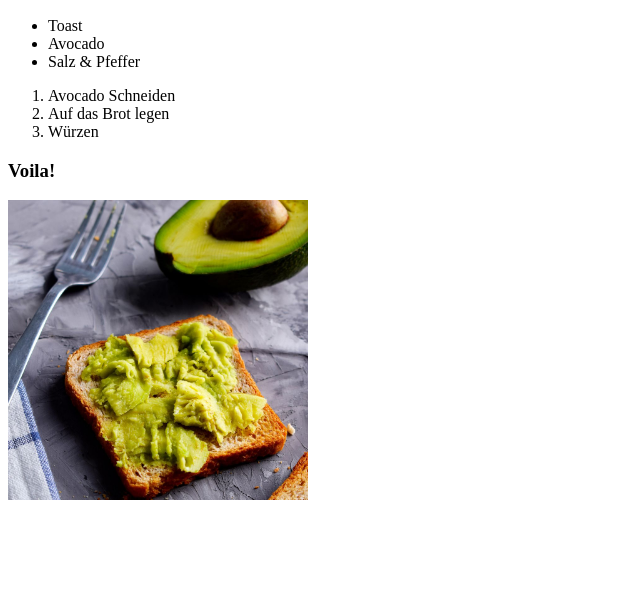
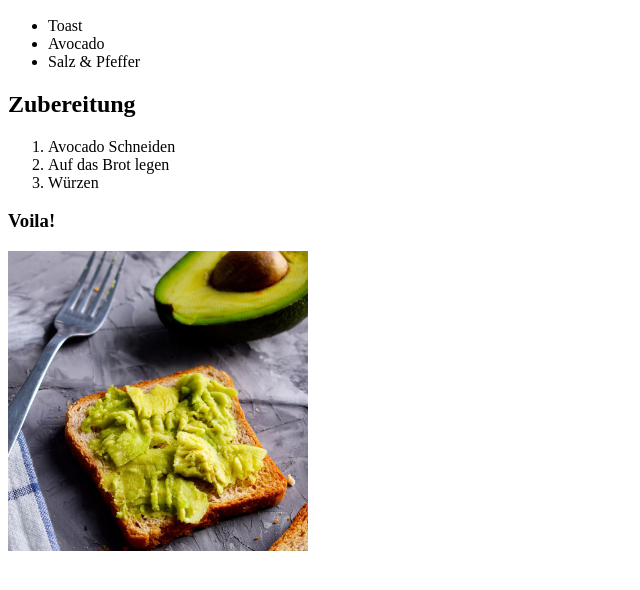
Before and after one commit to k608z/Rezept-Seite, a plain HTML site: page index.html in a window 1280 px wide. Shown: the part 110-700 px from the top of the page, without its empty margins (0-640 px from the left). Drawn offline with Linux system fonts and the light colour scheme.

Commit message:
Added some text

```diff
--- a/index.html
+++ b/index.html
@@ -20,7 +20,7 @@
             <li>Avocado</li>
             <li>Salz & Pfeffer</li>
         </ul>
-
+        <h2> Zubereitung </h2>
         <ol>
             <li>Avocado Schneiden</li>
             <li>Auf das Brot legen</li>
```
